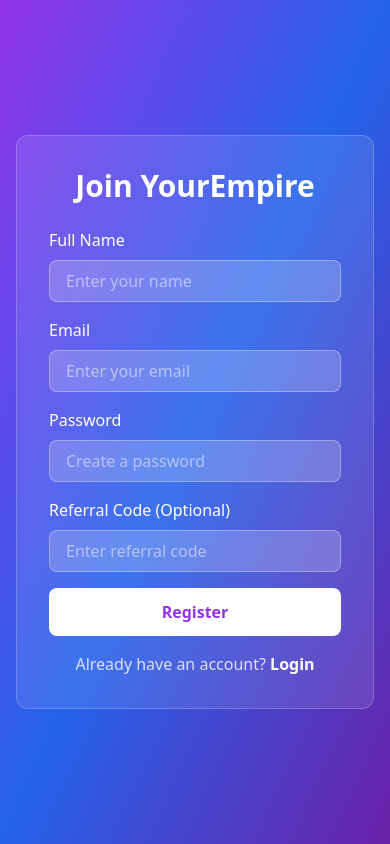
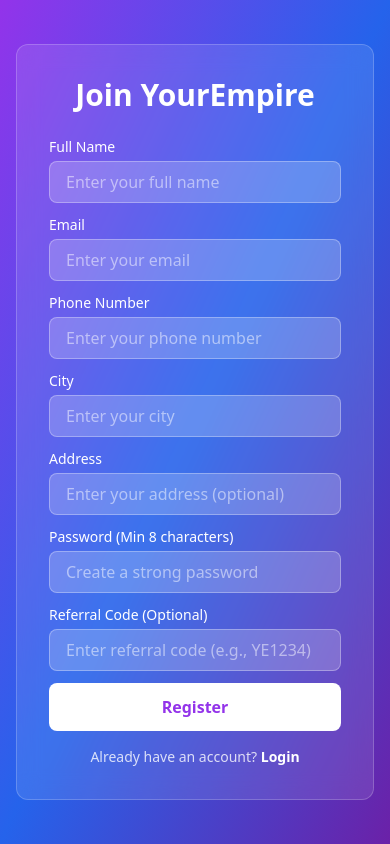
Before and after one commit to alihyderbaloch/YourEmpire., a Flask app: page /register in a window 390 px wide. Run offline with Flask 3, Linux system fonts and the light colour scheme; some libraries are stand-ins or nearby versions.

Commit message:
Update registration form to include all required user profile fields
Modify templates/register.html to incorporate new input fields for full_name, phone, city, and address, and adjust existing fields for password and referral_code.

Replit-Commit-Author: Agent
Replit-Commit-Session-Id: 0d011106-bfb6-4554-b072-91b53b411faa
Replit-Commit-Checkpoint-Type: full_checkpoint
Replit-Commit-Event-Id: b38f828f-58cc-49be-a8dc-704eb84d26b3
Replit-Commit-Screenshot-Url: https://storage.googleapis.com/screenshot-production-us-central1/064be7b3-9fc3-4dd7-9178-19b830452fdb/0d011106-bfb6-4554-b072-91b53b411faa/5IzCYdI

```diff
--- a/templates/register.html
+++ b/templates/register.html
@@ -20,33 +20,56 @@
             {% endif %}
         {% endwith %}
 
-        <form method="POST" action="{{ url_for('register') }}" class="space-y-4">
+        <form method="POST" action="{{ url_for('register') }}" class="space-y-3">
+            <!-- Full Name -->
             <div>
-                <label class="block text-white mb-2">Full Name</label>
-                <input type="text" name="name" required class="w-full px-4 py-2 rounded-lg bg-white/20 text-white border border-white/30 focus:outline-none focus:border-white placeholder-white/50" placeholder="Enter your name">
+                <label class="block text-white mb-1 text-sm">Full Name</label>
+                <input type="text" name="full_name" required class="w-full px-4 py-2 rounded-lg bg-white/20 text-white border border-white/30 focus:outline-none focus:border-white placeholder-white/50" placeholder="Enter your full name">
             </div>
 
+            <!-- Email -->
             <div>
-                <label class="block text-white mb-2">Email</label>
+                <label class="block text-white mb-1 text-sm">Email</label>
                 <input type="email" name="email" required class="w-full px-4 py-2 rounded-lg bg-white/20 text-white border border-white/30 focus:outline-none focus:border-white placeholder-white/50" placeholder="Enter your email">
             </div>
 
+            <!-- Phone -->
             <div>
-                <label class="block text-white mb-2">Password</label>
-                <input type="password" name="password" required class="w-full px-4 py-2 rounded-lg bg-white/20 text-white border border-white/30 focus:outline-none focus:border-white placeholder-white/50" placeholder="Create a password">
+                <label class="block text-white mb-1 text-sm">Phone Number</label>
+                <input type="text" name="phone" required class="w-full px-4 py-2 rounded-lg bg-white/20 text-white border border-white/30 focus:outline-none focus:border-white placeholder-white/50" placeholder="Enter your phone number">
             </div>
 
+            <!-- City -->
             <div>
-                <label class="block text-white mb-2">Referral Code (Optional)</label>
-                <input type="text" name="referral_code" value="{{ ref_code }}" class="w-full px-4 py-2 rounded-lg bg-white/20 text-white border border-white/30 focus:outline-none focus:border-white placeholder-white/50" placeholder="Enter referral code">
+                <label class="block text-white mb-1 text-sm">City</label>
+                <input type="text" name="city" required class="w-full px-4 py-2 rounded-lg bg-white/20 text-white border border-white/30 focus:outline-none focus:border-white placeholder-white/50" placeholder="Enter your city">
             </div>
 
-            <button type="submit" class="w-full bg-white text-purple-600 py-3 rounded-lg font-bold hover:bg-purple-100 transition">
+            <!-- Address -->
+            <div>
+                <label class="block text-white mb-1 text-sm">Address</label>
+                <input type="text" name="address" class="w-full px-4 py-2 rounded-lg bg-white/20 text-white border border-white/30 focus:outline-none focus:border-white placeholder-white/50" placeholder="Enter your address (optional)">
+            </div>
+
+            <!-- Password -->
+            <div>
+                <label class="block text-white mb-1 text-sm">Password (Min 8 characters)</label>
+                <input type="password" name="password" required minlength="8" class="w-full px-4 py-2 rounded-lg bg-white/20 text-white border border-white/30 focus:outline-none focus:border-white placeholder-white/50" placeholder="Create a strong password">
+            </div>
+
+            <!-- Referral Code -->
+            <div>
+                <label class="block text-white mb-1 text-sm">Referral Code (Optional)</label>
+                <input type="text" name="referral_code" value="{{ ref_code }}" class="w-full px-4 py-2 rounded-lg bg-white/20 text-white border border-white/30 focus:outline-none focus:border-white placeholder-white/50" placeholder="Enter referral code (e.g., YE1234)">
+            </div>
+
+            <!-- Submit Button -->
+            <button type="submit" class="w-full bg-white text-purple-600 py-3 rounded-lg font-bold hover:bg-purple-100 transition mt-4">
                 Register
             </button>
         </form>
 
-        <p class="text-white/80 text-center mt-4">
+        <p class="text-white/80 text-center mt-4 text-sm">
             Already have an account? <a href="{{ url_for('login') }}" class="text-white font-bold hover:underline">Login</a>
         </p>
     </div>
```
Also changed, not shown: 1 other file.
